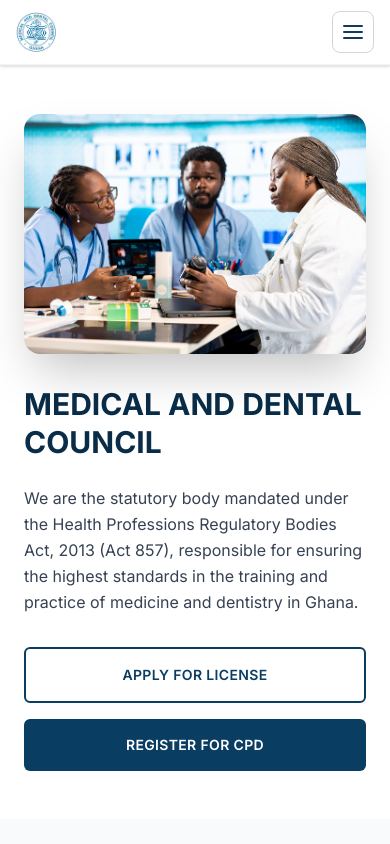
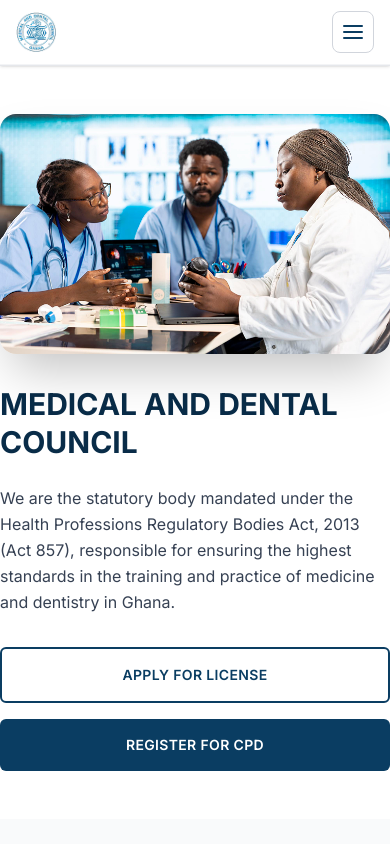
Before and after one commit to SummerHealthGH/mdc-landing-project, a Next.js app: page / in a window 390 px wide. Shown: the top 844 px of the page. Built offline with nearby package versions, Linux system fonts and the light colour scheme.

Commit message:
responsiveness

```diff
--- a/app/Home/components/Hero/Hero.tsx
+++ b/app/Home/components/Hero/Hero.tsx
@@ -28,7 +28,7 @@
 }) => {
   return (
     <header className="bg-white">
-      <div className="max-w-7xl mx-auto px-6 md:px-8 py-12 md:py-16 lg:py-20">
+      <div className="max-w-8xl mx-auto md:px-8 py-12 md:py-16 lg:py-20">
         <div className="grid grid-cols-1 md:grid-cols-2 gap-8 lg:gap-12 items-center">
           {/* Left Content */}
           <div className="flex flex-col justify-center">
--- a/app/Home/components/Hero/HeroImage.tsx
+++ b/app/Home/components/Hero/HeroImage.tsx
@@ -14,7 +14,7 @@
       initial={{ opacity: 0, scale: 0.95 }}
       animate={{ opacity: 1, scale: 1 }}
       transition={{ duration: 0.8, delay: 0.2 }}
-      className="relative w-full h-full min-h-[240px] sm:min-h-[320px] md:min-h-[480px] lg:min-h-[600px]"
+      className="relative w-full h-full min-h-60 sm:min-h-80 md:min-h-[480px] lg:min-h-[600px]"
     >
       <Image
         src={src}
--- a/app/page.tsx
+++ b/app/page.tsx
@@ -45,7 +45,7 @@
       <ServicesSection />
       <BothSection />
       <AboutSection imageSrc="/images/about-us.jpg" />
-      <div className="my-16">
+      <div>
         <RegisterSection />
       </div>
       <div className="mb-16">
```
